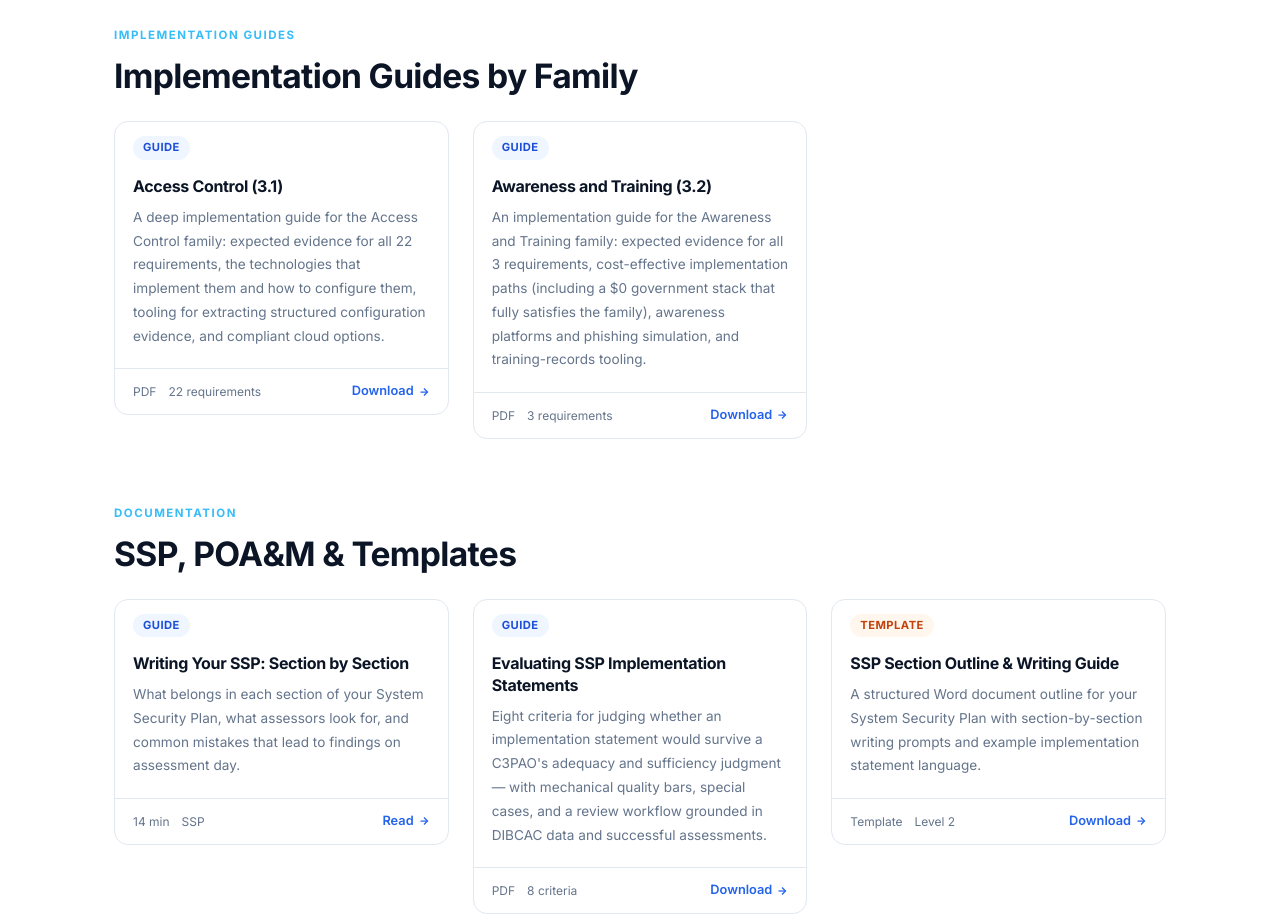
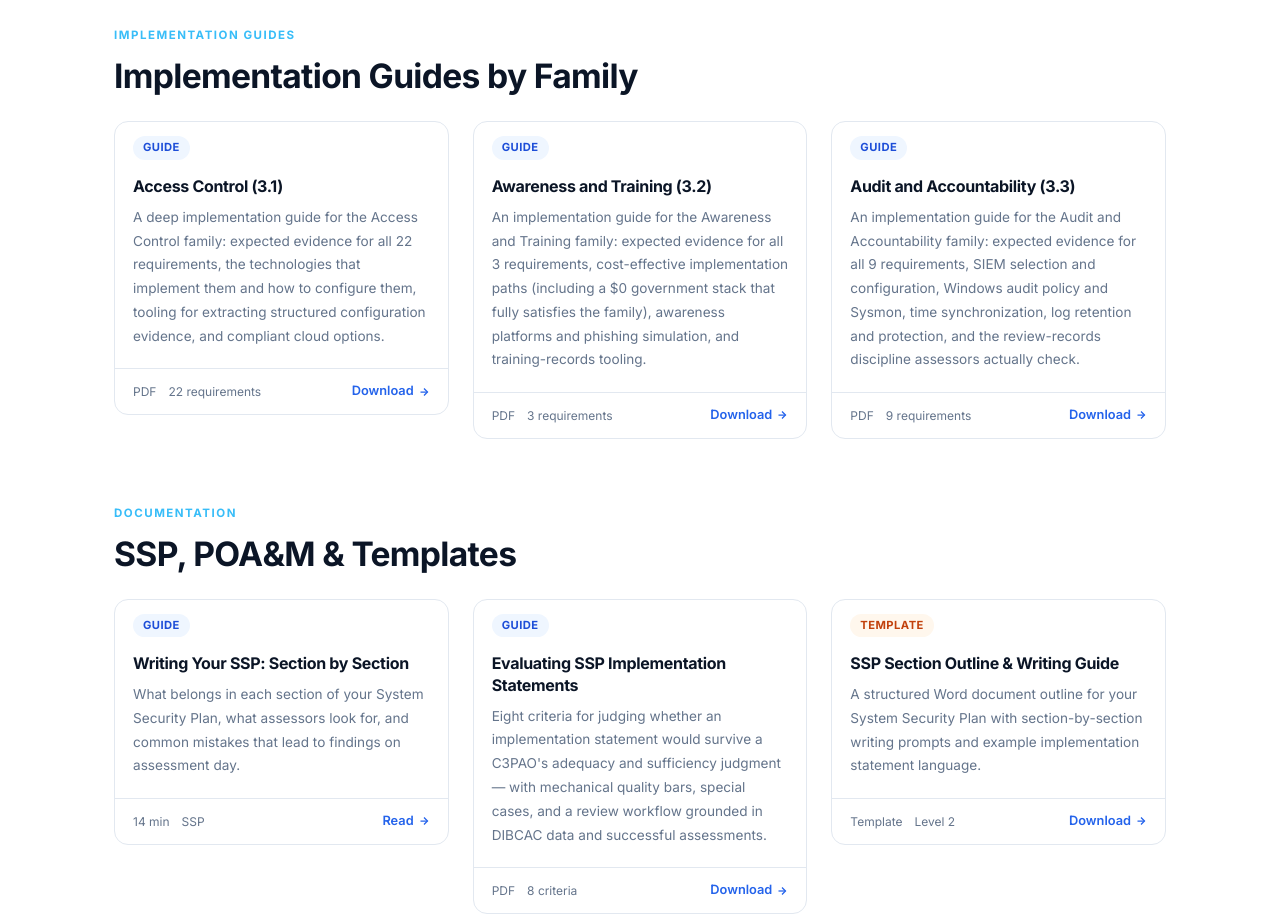
Before and after one commit to jimdowney-methodical/site, a plain HTML site: page resources.html in a window 1280 px wide. Shown: the part 3940-4858 px from the top of the page. Drawn offline with Linux system fonts and the light colour scheme.

Commit message:
Add Audit and Accountability (3.3) implementation guide to resources
Third entry in the by-family implementation-guide series, following
Access Control (3.1) and Awareness and Training (3.2).

Co-Authored-By: Claude Opus 4.8 <noreply@anthropic.com>

```diff
--- a/resources.html
+++ b/resources.html
@@ -487,6 +487,20 @@
         </a>
       </div>
 
+      <div class="resource-wrap fade-up">
+        <a href="guides/audit-and-accountability-3.3-implementation-guide.pdf" class="resource-card" data-cat="guide">
+          <div class="resource-card-badge"><span class="badge badge-guide">Guide</span></div>
+          <div class="resource-card-body">
+            <h3>Audit and Accountability (3.3)</h3>
+            <p>An implementation guide for the Audit and Accountability family: expected evidence for all 9 requirements, SIEM selection and configuration, Windows audit policy and Sysmon, time synchronization, log retention and protection, and the review-records discipline assessors actually check.</p>
+          </div>
+          <div class="resource-card-footer">
+            <span class="resource-meta"><span>PDF</span><span>9 requirements</span></span>
+            <span class="resource-link">Download <svg width="12" height="12" viewBox="0 0 24 24" fill="none" stroke="currentColor" stroke-width="2.5"><line x1="5" y1="12" x2="19" y2="12"/><polyline points="12 5 19 12 12 19"/></svg></span>
+          </div>
+        </a>
+      </div>
+
     </div>
 
     <!-- SSP & Templates -->
```
Also changed, not shown: 1 other file.
